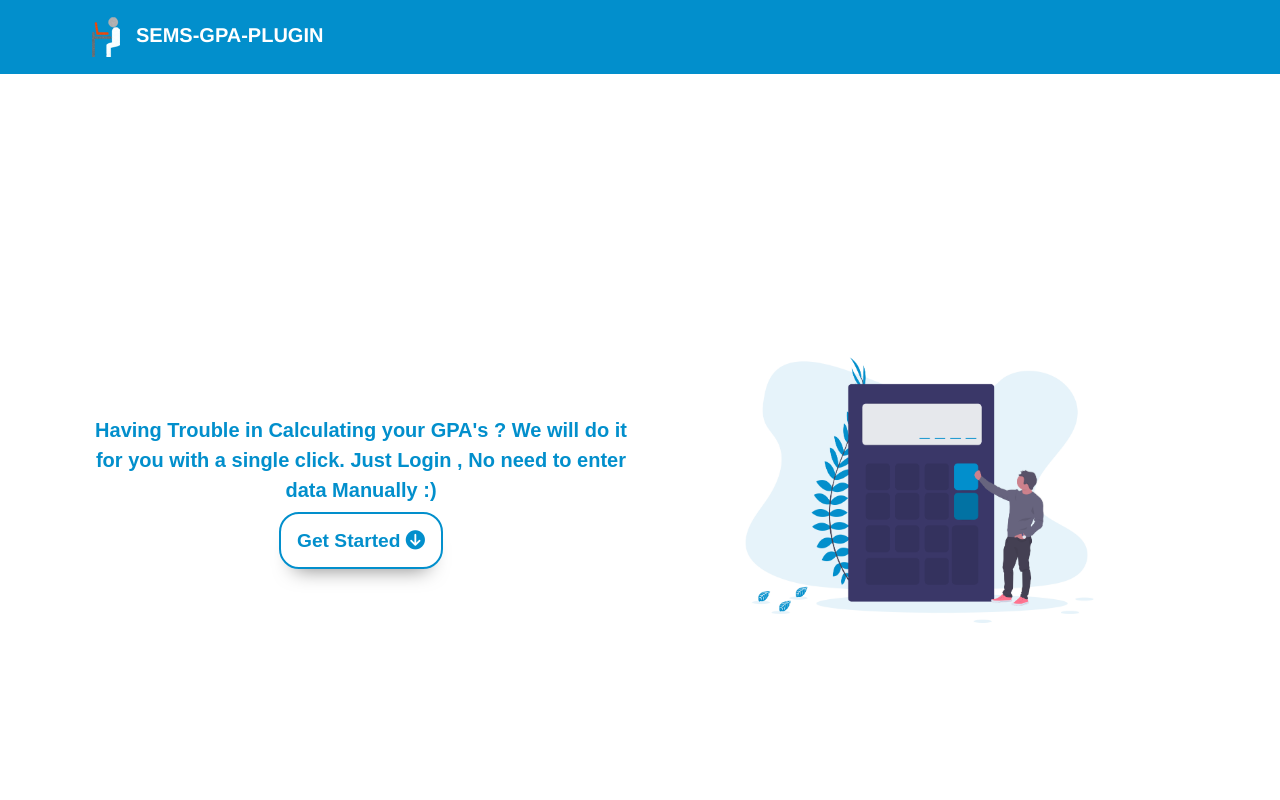
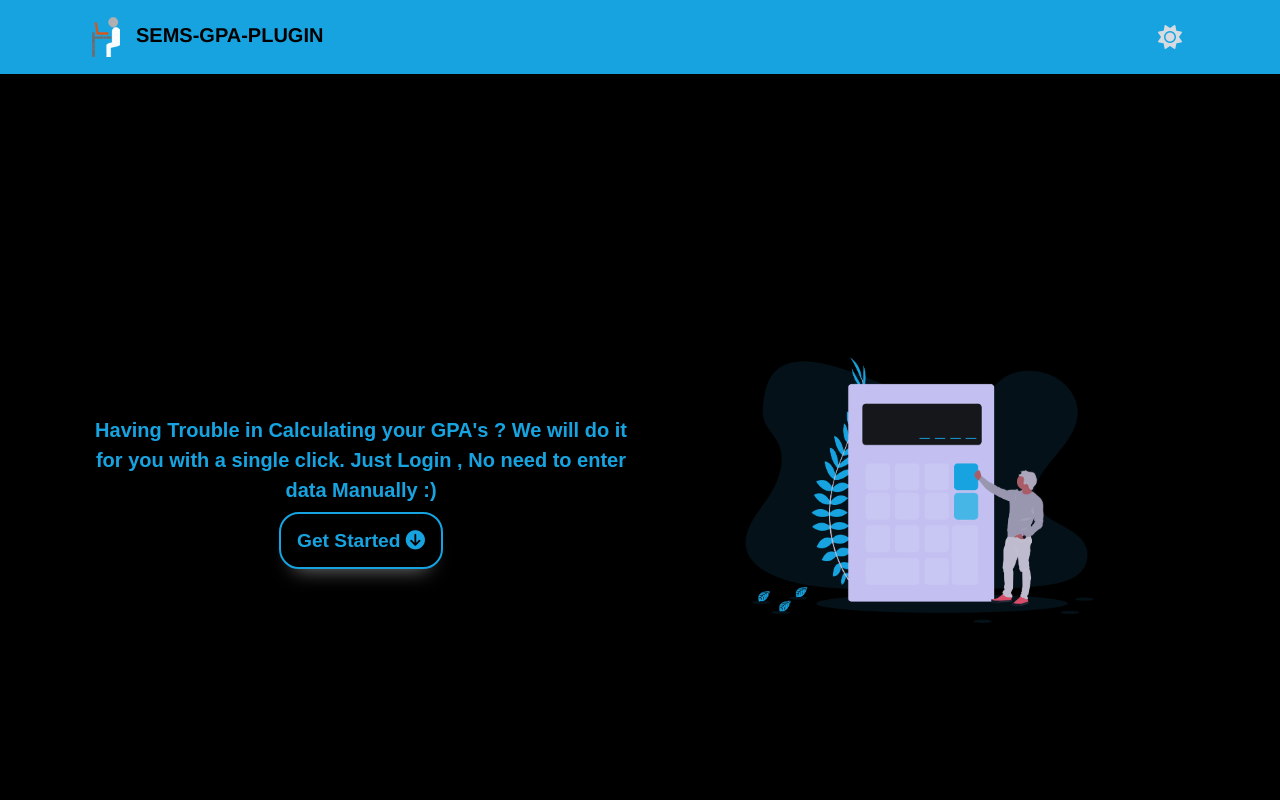
Before and after one commit to 3-bro-grammers/sems-gpa, a plain HTML site: page public/index.html in a window 1280 px wide. Shown: the top 800 px of the page. Drawn offline with nearby package versions, Linux system fonts and the light colour scheme; no server answers.

Commit message:
darkmode unfixed

```diff
--- a/public/index.html
+++ b/public/index.html
@@ -31,12 +31,13 @@
   <script src="https://kit.fontawesome.com/6b08127ac9.js" crossorigin="anonymous"></script>
 </head>
 
-<body>
+<body onload="setmode()">
   <nav class="navbar">
     <div class="container">
       <span class="navbar-brand" href="#">
         <img  class="img-fluid" style="margin: 0 10px;" src="assets/logo-sems.png" alt="semslogo">SEMS-GPA-PLUGIN
       </span>
+      <span id="mode_icon" onclick="toggle()"><i class="fas fa-moon"></i></span>
     </div>
   </nav>
   <div class="container" id="main-div">
@@ -93,10 +94,21 @@
     <div>Developed by  <a href="https://github.com/3-bro-grammers"><i class="fab fa-github"> 3-bro-grammers</i> </a>
   </div>
   <script>
-
+    //toggle mode
+    var mode = localStorage.getItem("sems-mode") || 0;
+    const htmlEl = document.getElementsByTagName('html')[0];
+    const toggle = () => {
+      mode = !mode;
+      setmode();
+    }
+    const setmode = () => {
+      let theme = mode? "light" : "dark";
+      let insert = mode ? `<i class="fas fa-moon"></i>` : `<i class="fas fa-sun"></i>` ;
+      mode_icon.innerHTML = insert ;
+      htmlEl.dataset.theme = theme;
+      localStorage.setItem("sems-mode",mode);
+    }
     var temp_cookies;
-
-
     // to load captcha
     fetch("https://tv58io4a49.execute-api.us-east-2.amazonaws.com/default/sems-gpa",
       {
@@ -148,6 +160,7 @@
           //result.innerHTML = JSON.stringify(data, null, 4);
           // console.log(data);
           localStorage.setItem("sems",JSON.stringify(data));
+          localStorage.setItem("sems-mode",mode);
           location.href="user.html";
           //console.log(calc_cgpa(data));
         })
--- a/public/style.css
+++ b/public/style.css
@@ -185,7 +185,7 @@
   top: 75px;
   background: white;
   border-width: 2px 0;
-  border-color: blue;
+  border-color: #f1f1f1;
   border-style: solid;
 }
 
@@ -260,3 +260,24 @@
 .board:hover{
   font-weight: bold;
 }
+#mode_icon{
+  font-size: 1.5rem;
+  cursor: pointer;
+  margin-right: 1rem;
+}
+html {
+  transition: all 1.5s;
+}
+html[data-theme='dark'] {
+  background: #000;
+  filter: invert(1) hue-rotate(180deg);
+}
+html[data-theme='dark'] img {
+  filter: invert(1) hue-rotate(180deg);
+}
+html[data-theme='light'] #fetch{
+  filter: invert(1) hue-rotate(180deg);
+}
+html[data-theme='light'] .active{
+  background: #028fcc !important;
+}
```
Also changed, not shown: public/user.html (+20 -1 lines).
